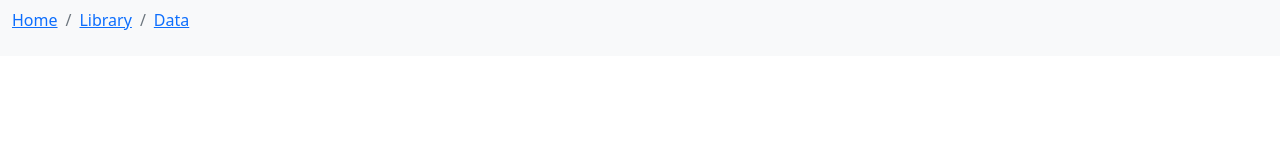
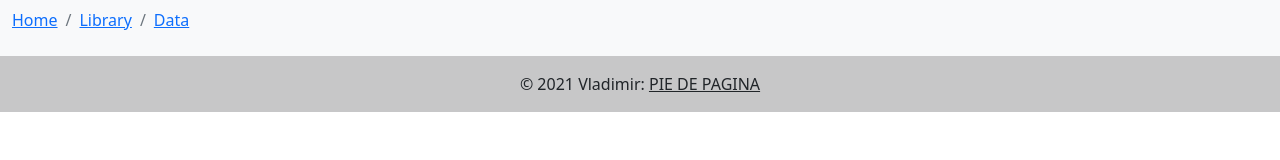
Before and after one commit to vsuncion/ejemplo1, a plain HTML site: page index.html in a window 1280 px wide. Drawn offline with nearby package versions, Linux system fonts and the light colour scheme.

Commit message:
se agrego pie de pagina

```diff
--- a/index.html
+++ b/index.html
@@ -36,6 +36,14 @@
 
     </div>
 
+    <footer class="bg-light text-center text-lg-start">
+        <!-- Copyright -->
+        <div class="text-center p-3" style="background-color: rgba(0, 0, 0, 0.2);">
+          © 2021 Vladimir:
+          <a class="text-dark" href="https://mdbootstrap.com/">PIE DE PAGINA</a>
+    </div>
+    <!-- Copyright -->
+    </footer>
 
     <!-- Optional JavaScript; choose one of the two! -->
 
```
